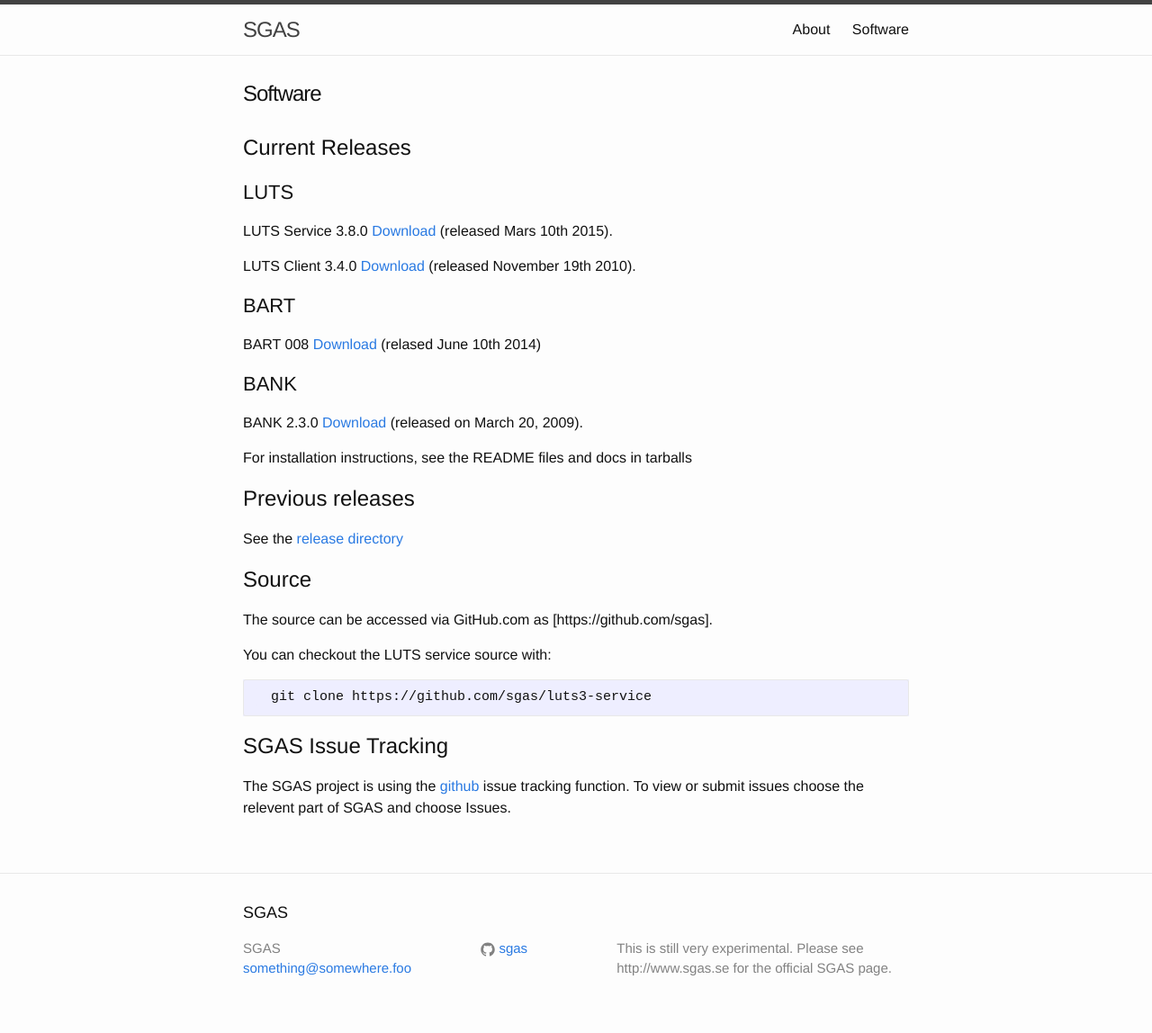
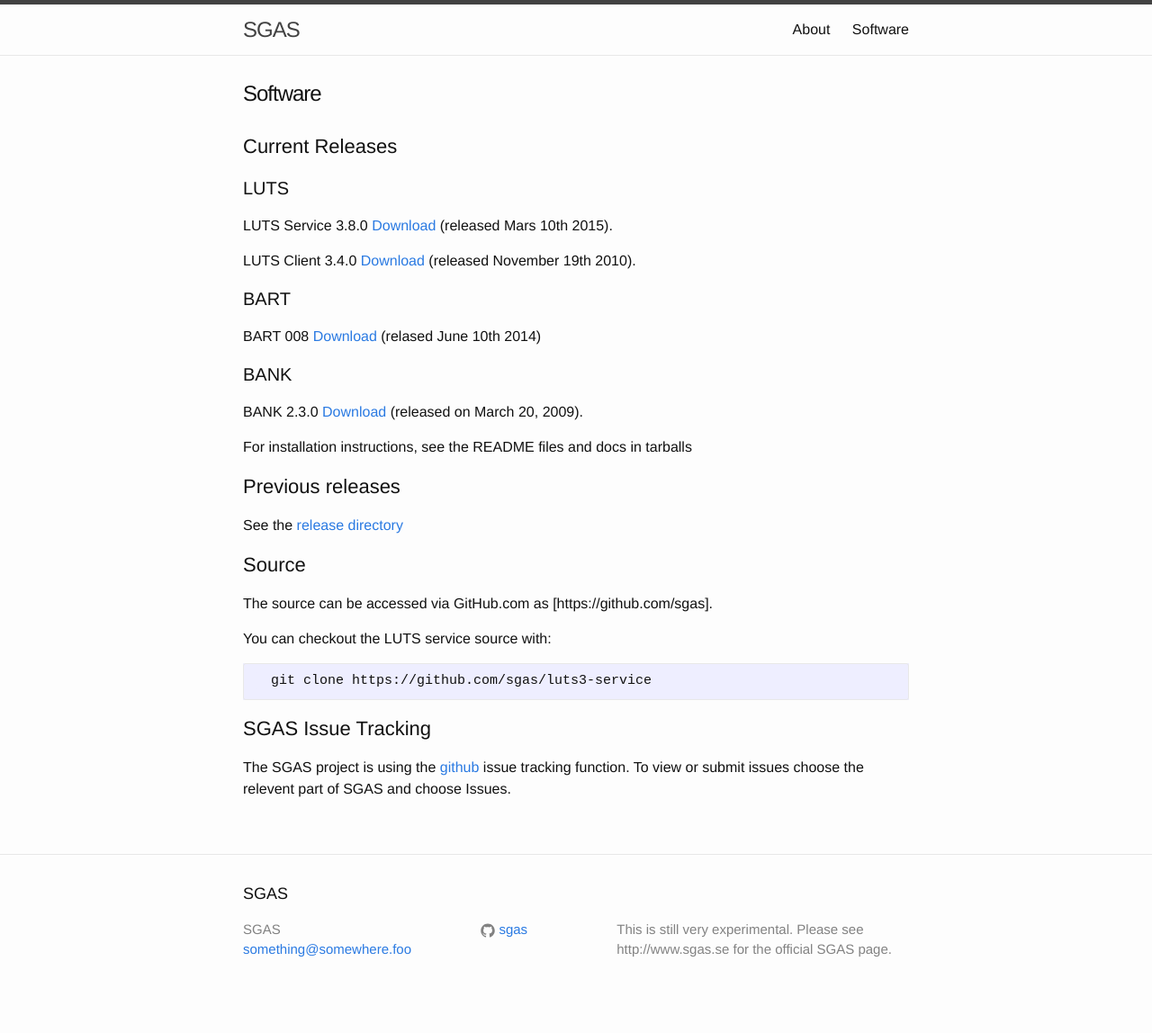
Before and after one commit to edelmann/pt, a Jekyll site: the page built from software.md, in a window 1280 px wide. Shown: the whole page at 90% size. Built offline with Jekyll 4.4.1, drawn with Linux system fonts in a browser that asks for light colours; after the commit the page ends 1127 px from its top, so only the background shows below that.

Commit message:
Adjusted headings

````diff
--- a/software.md
+++ b/software.md
@@ -3,10 +3,10 @@
 title: Software
 permalink: /software/
 ---
-# Current Releases
+## Current Releases
 
 
-## LUTS
+### LUTS
 
 
 LUTS Service 3.8.0 [Download](http://www.sgas.se/releases/sgas-luts-service-3.8.0.tar.gz) (released Mars 10th 2015).
@@ -14,22 +14,22 @@
 LUTS Client 3.4.0 [Download](http://www.sgas.se/releases/sgas-luts-client-3.4.0.tar.gz) (released November 19th 2010).
 
 
-## BART
+### BART
 
 BART 008 [Download](http://www.sgas.se/releases/sgas-bart-008.tar.gz) (relased June 10th 2014)
 
 
-## BANK
+### BANK
 
 BANK 2.3.0 [Download](http://www.sgas.se/releases/sgas-2.2.0.tar.gz) (released on March 20, 2009).
 
 For installation instructions, see the README files and docs in tarballs
 
-# Previous releases
+## Previous releases
 
 See the [release directory](http://www.sgas.se/releases/)
 
-# Source
+## Source
 
 The source can be accessed via GitHub.com as [https://github.com/sgas].
 
@@ -39,7 +39,7 @@
   git clone https://github.com/sgas/luts3-service
   ```
 
-# SGAS Issue Tracking
+## SGAS Issue Tracking
 
 The SGAS project is using the [github](https://github.com/sgas/) issue
 tracking function. To view or submit issues choose the relevent part of
````
